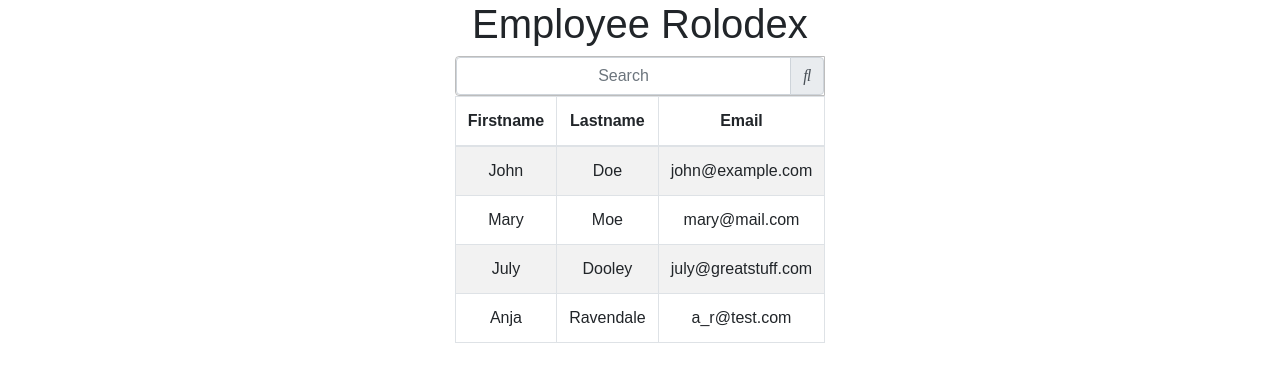
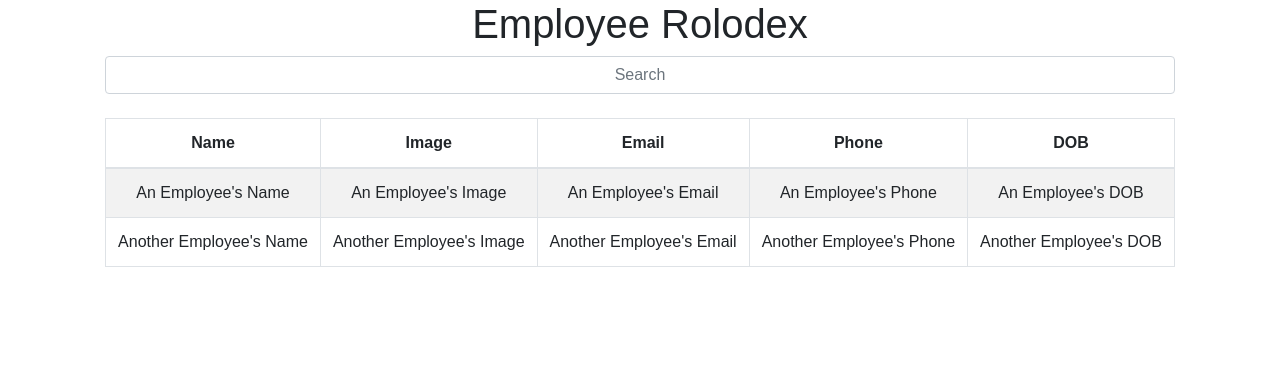
Before and after one commit to mikevitelli/employee-directory, a React (Create React App) app: page / in a window 1280 px wide. Shown: the top 382 px of the page. Built offline with nearby package versions, Linux system fonts and the light colour scheme; the HTML template or start-up script is replaced by a standard one.

Commit message:
messing around with things

```diff
--- a/public/index.html
+++ b/public/index.html
@@ -24,6 +24,7 @@
       work correctly both with client-side routing and a non-root public URL.
       Learn how to configure a non-root public URL by running `npm run build`.
     -->
+
     <link
       rel="stylesheet"
       href="https://stackpath.bootstrapcdn.com/bootstrap/4.5.2/css/bootstrap.min.css"
--- a/src/components/Body/index.js
+++ b/src/components/Body/index.js
@@ -1,17 +1,26 @@
 import React from "react";
 
 const Body = ({ users }) => {
-  const [developerState];
+  // const [developerState];
   return (
     // mapped user array in rows
-
-    <div>
+    // example files
+    <tbody id="myTable">
       <tr>
-        <td>Anja</td>
-        <td>Ravendale</td>
-        <td>a_r@test.com</td>
+        <td>An Employee's Name</td>
+        <td>An Employee's Image</td>
+        <td>An Employee's Email</td>
+        <td>An Employee's Phone</td>
+        <td>An Employee's DOB</td>
       </tr>
-    </div>
+      <tr>
+        <td>Another Employee's Name</td>
+        <td>Another Employee's Image</td>
+        <td>Another Employee's Email</td>
+        <td>Another Employee's Phone</td>
+        <td>Another Employee's DOB</td>
+      </tr>
+    </tbody>
   );
 };
 
--- a/src/components/Main/index.js
+++ b/src/components/Main/index.js
@@ -1,40 +1,12 @@
 import React from "react";
+// import Body from "../Body/index.js";
+import Table from "../Table/index.js";
 
 const Main = () => {
   return (
     <div className="row">
       <div className="col">
-        <table class="table table-bordered table-striped">
-          <thead>
-            <tr>
-              <th>Firstname</th>
-              <th>Lastname</th>
-              <th>Email</th>
-            </tr>
-          </thead>
-          <tbody id="myTable">
-            <tr>
-              <td>John</td>
-              <td>Doe</td>
-              <td>john@example.com</td>
-            </tr>
-            <tr>
-              <td>Mary</td>
-              <td>Moe</td>
-              <td>mary@mail.com</td>
-            </tr>
-            <tr>
-              <td>July</td>
-              <td>Dooley</td>
-              <td>july@greatstuff.com</td>
-            </tr>
-            <tr>
-              <td>Anja</td>
-              <td>Ravendale</td>
-              <td>a_r@test.com</td>
-            </tr>
-          </tbody>
-        </table>
+        <Table />
       </div>
     </div>
   );
--- a/src/components/Search/index.js
+++ b/src/components/Search/index.js
@@ -1,36 +1,26 @@
-import React from "react";
+import React, { useContext } from "react";
 import "./style.css";
+import DirectoryContext from "../../utils/DirectoryContext";
 
 const Search = () => {
+  const context = useContext(DirectoryContext);
+
   return (
-    //     <div className="container">
-    //       <div className="row">
-    //         <div className="col">
-    //           <div className="searchbox">
-    //             <div className="form">
-    //               <input
-    //                 type="search"
-    //                 placeholder="Search Employee"
-    //                 className="form-control "
-    //               />
-    //             </div>
-    //           </div>
-    //           <button className="btn" type="submit"></button>
-    //         </div>
-    //       </div>
-    // </div>
+    <div className="row">
+      <br />
+      <div className="md-form mt-0 col">
+        <input
+          className="form-control"
+          type="text"
+          placeholder="Search"
+          aria-label="Search"
+          onChange={(event) => context.handleSearchChange(event)}
+        />
+        {/* <button type="button" class="btn btn-dark">
+          Search
+        </button> */}
 
-    <div className="input-group md-form form-sm form-2 pl-0">
-      <input
-        className="form-control my-0 py-1 red-border"
-        type="text"
-        placeholder="Search"
-        aria-label="Search"
-      />
-      <div className="input-group-append">
-        <span className="input-group-text red lighten-3" id="basic-text1">
-          <i className="fas fa-search text-grey" aria-hidden="true" />
-        </span>
+        <br />
       </div>
     </div>
   );
--- a/src/components/Table/index.js
+++ b/src/components/Table/index.js
@@ -1,15 +1,35 @@
-import React from "react";
+import React, { useState } from "react";
 import Body from "../Body/index";
 // table recives: heading., user, and handleSort
 const Table = () => {
   // link context
+
+  const [developerState, setDeveloperState] = useState({
+    users: [],
+    order: "ascend",
+    filteredUsers: [],
+    headings: [
+      { name: "Name", width: "10%" },
+      { name: "Image", width: "10%" },
+      { name: "Email", width: "20%" },
+      { name: "Phone", width: "20%" },
+      { name: "DOB", width: "10%" },
+    ],
+  });
+
   return (
     <div>
-      <table>
+      <table className="table table-bordered table-striped">
         <thead>
-          <tr>{/* map array of name and width objects to th/s */}</tr>
+          <tr>
+            <th>Name</th>
+            <th>Image</th>
+            <th>Email</th>
+            <th>Phone</th>
+            <th>DOB</th>
+          </tr>
         </thead>
-        <Body users={users}></Body>
+        <Body />
       </table>
     </div>
   );
--- a/src/components/Wrapper/index.js
+++ b/src/components/Wrapper/index.js
@@ -1,8 +1,13 @@
-import React from "react";
+import React, { Children } from "react";
 import Header from "../Header/index";
 
-const Wrapper = () => {
-  return <Header></Header>;
+const Wrapper = ({ children }) => {
+  return (
+    <div className="wrapper">
+      {children}
+      {/* <Header></Header>; */}
+    </div>
+  );
 };
 
 export default Wrapper;
```
Also changed, not shown: src/utils/DirectoryContext.js (renamed from src/utils/Context.js), 1 other file (tests, documents, lock files or other folders).
